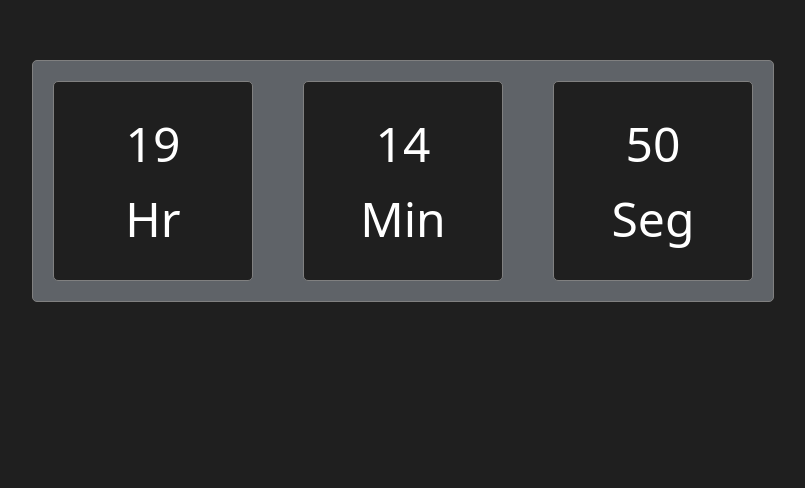
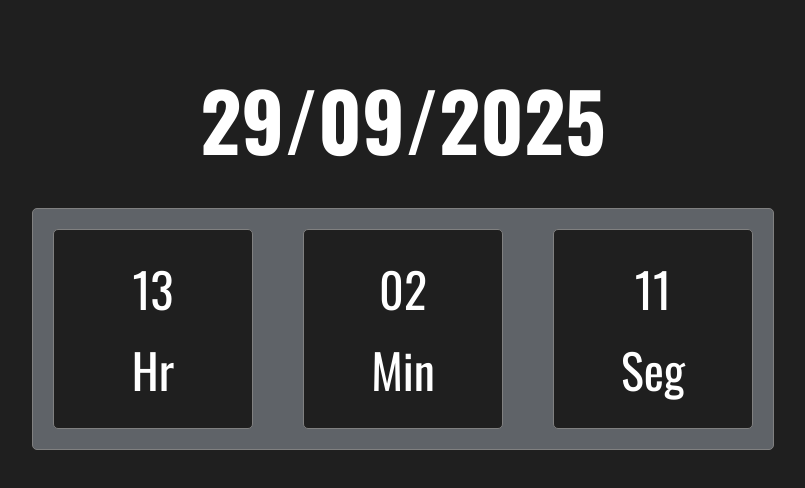
Before and after one commit to marcelojsilva1285/relogio-digital, a plain HTML site: page index.html in a window 1280 px wide. Shown: the part 240-728 px from the top of the page, without its empty margins (237-1042 px from the left). Drawn offline with nearby package versions, Linux system fonts and the light colour scheme; a web font is replaced by a local one.

Commit message:
Commit js and new font

```diff
--- a/index.html
+++ b/index.html
@@ -10,8 +10,8 @@
 </head>
 
 <body>
+  <h1 id="title">28/09/2025</h1>
   <div id="container">
-
     <div class="clock">
       <p id="hora">19</p>
       <span>Hr</span>
--- a/script.js
+++ b/script.js
@@ -0,0 +1,26 @@
+const hora = document.getElementById('hora');
+const minuto = document.getElementById('minuto');
+const segundo = document.getElementById('segundo');
+const dataMes = document.getElementById('title');
+
+function formatarDataHora() {
+  const date = new Date();
+  return {
+    data: date.toLocaleDateString('pt-BR'),
+    hora: date.getHours().toString().padStart(2, '0'),
+    minuto: date.getMinutes().toString().padStart(2, '0'),
+    segundo: date.getSeconds().toString().padStart(2, '0'),
+  };
+}
+
+function ExibirDataHora() {
+  const { data, hora: hr, minuto: min, segundo: seg } = formatarDataHora();
+
+  dataMes.innerText = data;
+  hora.innerText = hr;
+  minuto.innerText = min;
+  segundo.innerText = seg;
+}
+
+// atualiza a cada 1s
+setInterval(ExibirDataHora, 1000);
--- a/style.css
+++ b/style.css
@@ -1,18 +1,26 @@
-@import url('https://fonts.googleapis.com/css2?family=Bitcount+Prop+Single+Ink:wght@100..900&display=swap');
+@import url('https://fonts.googleapis.com/css2?family=Oswald:wght@200..700&display=swap');
 
 *{
   margin: 0;
   padding: 0;
   box-sizing: border-box;
   font-size: 16px;
-  font-family: "Bitcount Prop Single Ink", system-ui;
+   font-family: "Oswald", sans-serif;
 }
 
 body{
   display: flex;
+  align-items: center;
+  flex-direction: column;
   justify-content: center;
+  gap: 30px;
   margin-top: 300px;
   background-color: #1F1F1F;
+}
+
+h1{
+  font-size: 5em;
+  color: white;
 }
 
 #container{
@@ -21,8 +29,9 @@ body{
   gap: 50px;
   display: flex;
   border: 1px solid gray;
-   border-radius: 5px;
+  border-radius: 5px;
 }
+
 
 .clock{
   display: flex;
```
